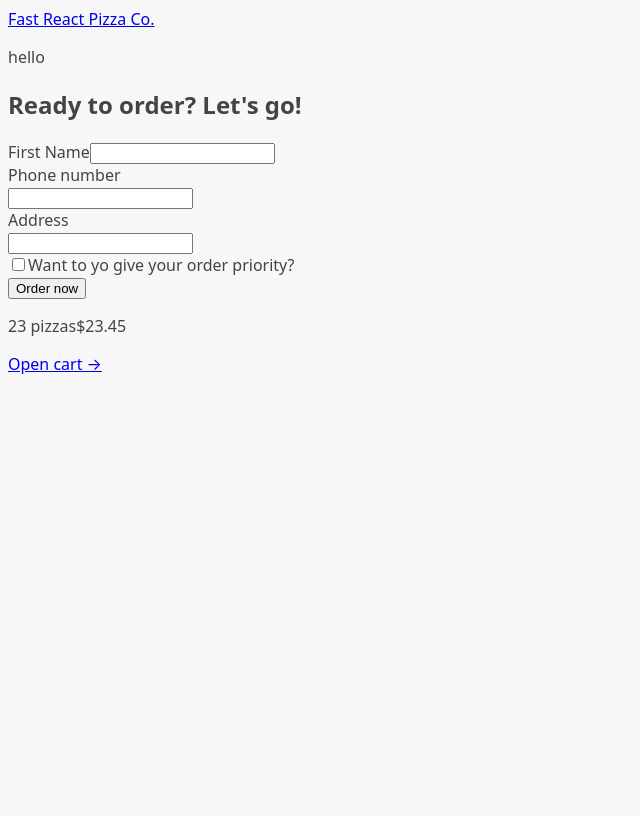
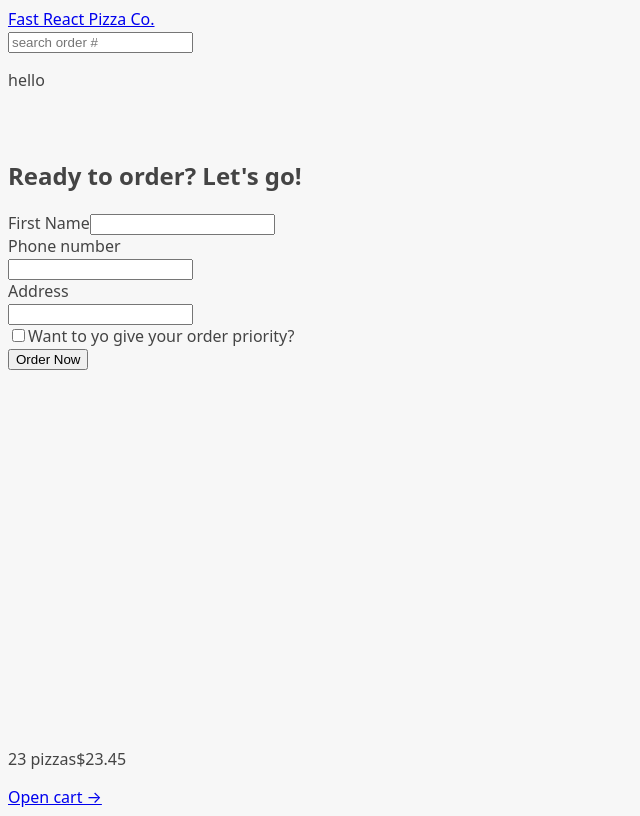
Before and after one commit to Sunjayvarshan/fast-react-pizza, a React (Vite) app: page /order/new in a window 1280 px wide. Shown: the whole page, without its empty margins (0-640 px from the left). Built offline with nearby package versions, Linux system fonts and the light colour scheme.

Commit message:
finction is not iterable

```diff
--- a/src/App.jsx
+++ b/src/App.jsx
@@ -1,14 +1,18 @@
 import { RouterProvider, createBrowserRouter } from "react-router-dom";
 import Home from "./ui/Home";
-import Menu from "./features/menu/Menu";
+import Menu, { loader as menuLoader } from "./features/menu/Menu";
 import Cart from "./features/cart/Cart";
-import CreateOrder from "./features/order/CreateOrder";
-import Order from "./features/order/Order";
+import CreateOrder, {
+  action as createOrderAction,
+} from "./features/order/CreateOrder";
+import Order, { loader as orderLoader } from "./features/order/Order";
 import AppLayout from "./ui/AppLayout";
+import Error from "./ui/Error";
 
 const router = createBrowserRouter([
   {
     element: <AppLayout />,
+    errorElement: <Error />,
     children: [
       {
         path: "/",
@@ -17,6 +21,8 @@
       {
         path: "/menu",
         element: <Menu />,
+        loader: menuLoader,
+        errorElement: <Error />,
       },
       {
         path: "/cart",
@@ -25,10 +31,13 @@
       {
         path: "/order/new",
         element: <CreateOrder />,
+        action: createOrderAction,
       },
       {
         path: "/order/:orderId",
         element: <Order />,
+        loader: orderLoader,
+        errorElement: <Error />,
       },
     ],
   },
--- a/src/features/menu/Menu.jsx
+++ b/src/features/menu/Menu.jsx
@@ -1,5 +1,21 @@
+import { useLoaderData } from "react-router-dom";
+import { getMenu } from "../../services/apiRestaurant";
+import Menuitem from "./MenuItem";
+
 function Menu() {
-  return <h1>Menu</h1>;
+  const menu = useLoaderData();
+  return (
+    <ul>
+      {menu.map((pizza) => (
+        <Menuitem pizza={pizza} />
+      ))}
+    </ul>
+  );
+}
+
+export async function loader() {
+  const menu = await getMenu();
+  return menu;
 }
 
 export default Menu;
--- a/src/features/menu/MenuItem.jsx
+++ b/src/features/menu/MenuItem.jsx
@@ -1,3 +1,5 @@
+import { formatCurrency } from "../../utils/helpers";
+
 function MenuItem({ pizza }) {
   const { id, name, unitPrice, ingredients, soldOut, imageUrl } = pizza;
 
@@ -6,7 +8,7 @@
       <img src={imageUrl} alt={name} />
       <div>
         <p>{name}</p>
-        <p>{ingredients.join(', ')}</p>
+        <p>{ingredients.join(", ")}</p>
         <div>
           {!soldOut ? <p>{formatCurrency(unitPrice)}</p> : <p>Sold out</p>}
         </div>
--- a/src/features/order/CreateOrder.jsx
+++ b/src/features/order/CreateOrder.jsx
@@ -1,4 +1,6 @@
 import { useState } from "react";
+import { Form, redirect, useActionData, useNavigation } from "react-router-dom";
+import { createOrder } from "../../services/apiRestaurant";
 
 // https://uibakery.io/regex-library/phone-number
 const isValidPhone = (str) =>
@@ -31,6 +33,9 @@
 ];
 
 function CreateOrder() {
+  const navigation = useNavigation();
+  const isSubmitting = navigation.state === "submitting";
+  const formErrors = useActionData();
   // const [withPriority, setWithPriority] = useState(false);
   const cart = fakeCart;
 
@@ -38,7 +43,8 @@
     <div>
       <h2>Ready to order? Let's go!</h2>
 
-      <form>
+      {/* <Form method="POST" action="/order/new"> */}
+      <Form method="POST">
         <div>
           <label>First Name</label>
           <input type="text" name="customer" required />
@@ -49,6 +55,7 @@
           <div>
             <input type="tel" name="phone" required />
           </div>
+          {formErrors?.phone && <p>{formErrors.phone}</p>}
         </div>
 
         <div>
@@ -70,11 +77,33 @@
         </div>
 
         <div>
-          <button>Order now</button>
+          <input type="hidden" name="cart" value={JSON.stringify(cart)} />
+          <button disabled={isSubmitting}>
+            {isSubmitting ? "placing Order" : "Order Now"}
+          </button>
         </div>
-      </form>
+      </Form>
     </div>
   );
 }
 
+export async function action({ request }) {
+  const formData = await request.formData;
+  const data = Object.fromEntries(formData);
+
+  const order = {
+    ...data,
+    cart: JSON.parse(data.cart),
+    priority: data.priority === "on",
+  };
+  const errors = {};
+  if (!isValidPhone(order.phone))
+    errors.phone =
+      "please give us your correct contact number, we might need it to contact you";
+  if (Object.keys(errors).length > 0) return errors;
+
+  const newOrder = await createOrder(order);
+  return redirect(`/order/${newOrder.id}`);
+}
+
 export default CreateOrder;
--- a/src/features/order/Order.jsx
+++ b/src/features/order/Order.jsx
@@ -1,47 +1,16 @@
 // Test ID: IIDSAT
 
+import { useLoaderData } from "react-router-dom";
+import { getOrder } from "../../services/apiRestaurant";
 import {
   calcMinutesLeft,
   formatCurrency,
   formatDate,
 } from "../../utils/helpers";
 
-const order = {
-  id: "ABCDEF",
-  customer: "Jonas",
-  phone: "123456789",
-  address: "Arroios, Lisbon , Portugal",
-  priority: true,
-  estimatedDelivery: "2027-04-25T10:00:00",
-  cart: [
-    {
-      pizzaId: 7,
-      name: "Napoli",
-      quantity: 3,
-      unitPrice: 16,
-      totalPrice: 48,
-    },
-    {
-      pizzaId: 5,
-      name: "Diavola",
-      quantity: 2,
-      unitPrice: 16,
-      totalPrice: 32,
-    },
-    {
-      pizzaId: 3,
-      name: "Romana",
-      quantity: 1,
-      unitPrice: 15,
-      totalPrice: 15,
-    },
-  ],
-  position: "-9.000,38.000",
-  orderPrice: 95,
-  priorityPrice: 19,
-};
+function Order() {
+  const order = useLoaderData();
 
-function Order() {
   // Everyone can search for all orders, so for privacy reasons we're gonna gonna exclude names or address, these are only for the restaurant staff
   const {
     id,
@@ -83,4 +52,9 @@
   );
 }
 
+export async function loader({ params }) {
+  const order = await getOrder(params.orderId);
+  return order;
+}
+
 export default Order;
--- /dev/null
+++ b/src/features/order/SearchOrder.jsx
@@ -0,0 +1,26 @@
+import { useState } from "react";
+import { useNavigate } from "react-router-dom";
+
+function SearchOrder() {
+  const [query, setQuery] = useState("");
+  const navigate = useNavigate();
+
+  function handleSubmit(e) {
+    e.preventDefault();
+    if (!query) return;
+    navigate(`/order/${query}`);
+    setQuery("");
+  }
+
+  return (
+    <form onSubmit={handleSubmit}>
+      <input
+        placeholder="search order #"
+        value={query}
+        onChange={(e) => setQuery(e.target.value)}
+      />
+    </form>
+  );
+}
+
+export default SearchOrder;
--- a/src/ui/AppLayout.jsx
+++ b/src/ui/AppLayout.jsx
@@ -1,9 +1,15 @@
 import Header from "./Header";
 import CartOverview from "../features/cart/CartOverview";
-import { Outlet } from "react-router-dom";
+import { Outlet, useNavigation } from "react-router-dom";
+import Loader from "./Loader";
+
 function AppLayout() {
+  const navigation = useNavigation(); // the useNvigation hook knows which componenet is in an idle state or loading state , in our case Since the menu component fetches data from an api , the menu component will go to a loading sate , using that we can create a loading animation
+  const isLoading = navigation.state === "loading"; // so if the state of the navidation is loading we set an isLoading variable to it
+
   return (
-    <div>
+    <div className="layout">
+      {isLoading && <Loader />}
       <Header />
       <main>
         <Outlet />
--- a/src/ui/Error.jsx
+++ b/src/ui/Error.jsx
@@ -1,15 +1,16 @@
-import { useNavigate } from 'react-router-dom';
+import { useNavigate, useRouteError } from "react-router-dom";
 
-function NotFound() {
+function Error() {
   const navigate = useNavigate();
+  const error = useRouteError();
 
   return (
     <div>
       <h1>Something went wrong 😢</h1>
-      <p>%MESSAGE%</p>
+      <p>{error.data || error.message}</p>
       <button onClick={() => navigate(-1)}>&larr; Go back</button>
     </div>
   );
 }
 
-export default NotFound;
+export default Error;
--- a/src/ui/Header.jsx
+++ b/src/ui/Header.jsx
@@ -1,9 +1,11 @@
 import { Link } from "react-router-dom";
+import SearchOrder from "../features/order/SearchOrder";
 
 function Header() {
   return (
     <header>
       <Link to="/">Fast React Pizza Co.</Link>
+      <SearchOrder />
       <p>hello</p>
     </header>
   );
--- /dev/null
+++ b/src/ui/Loader.jsx
@@ -0,0 +1,5 @@
+function Loader() {
+  return <div className="loader"></div>;
+}
+
+export default Loader;
```
